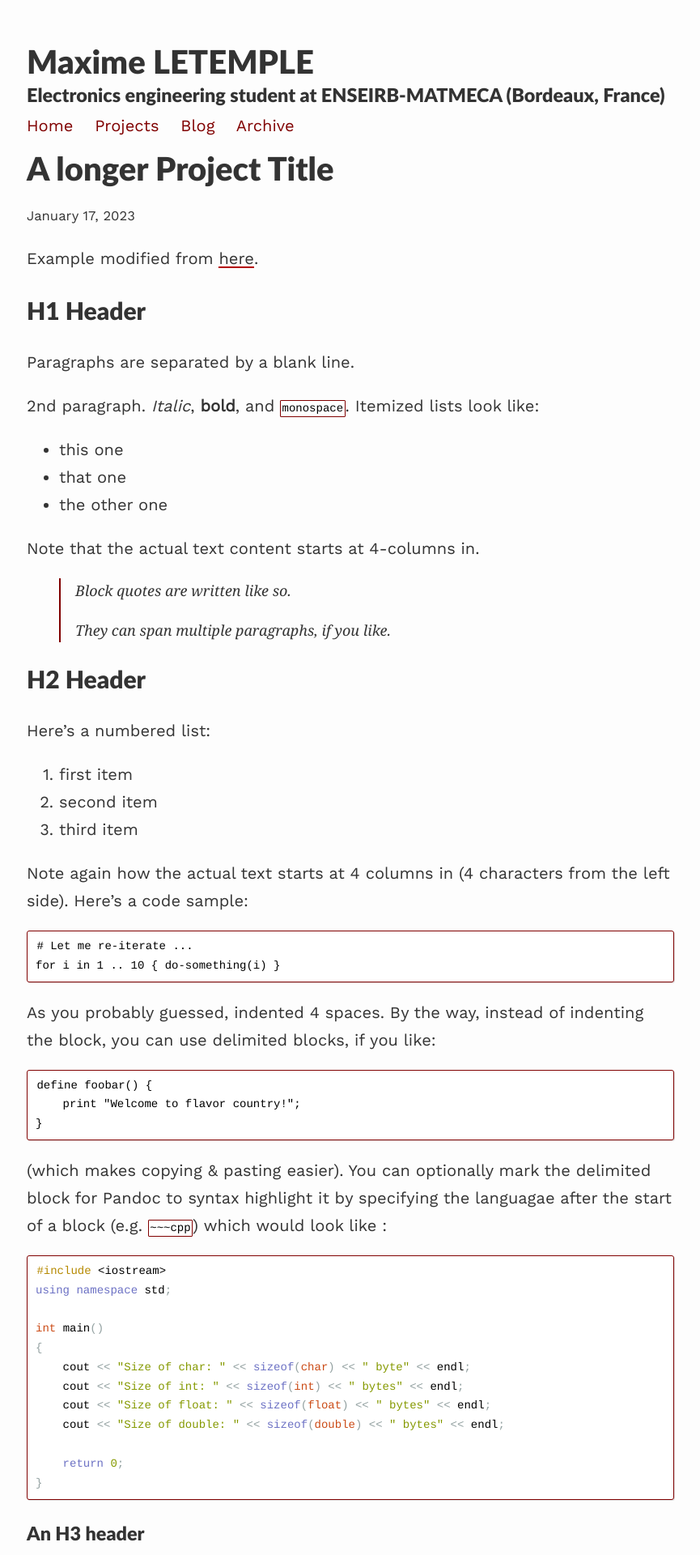
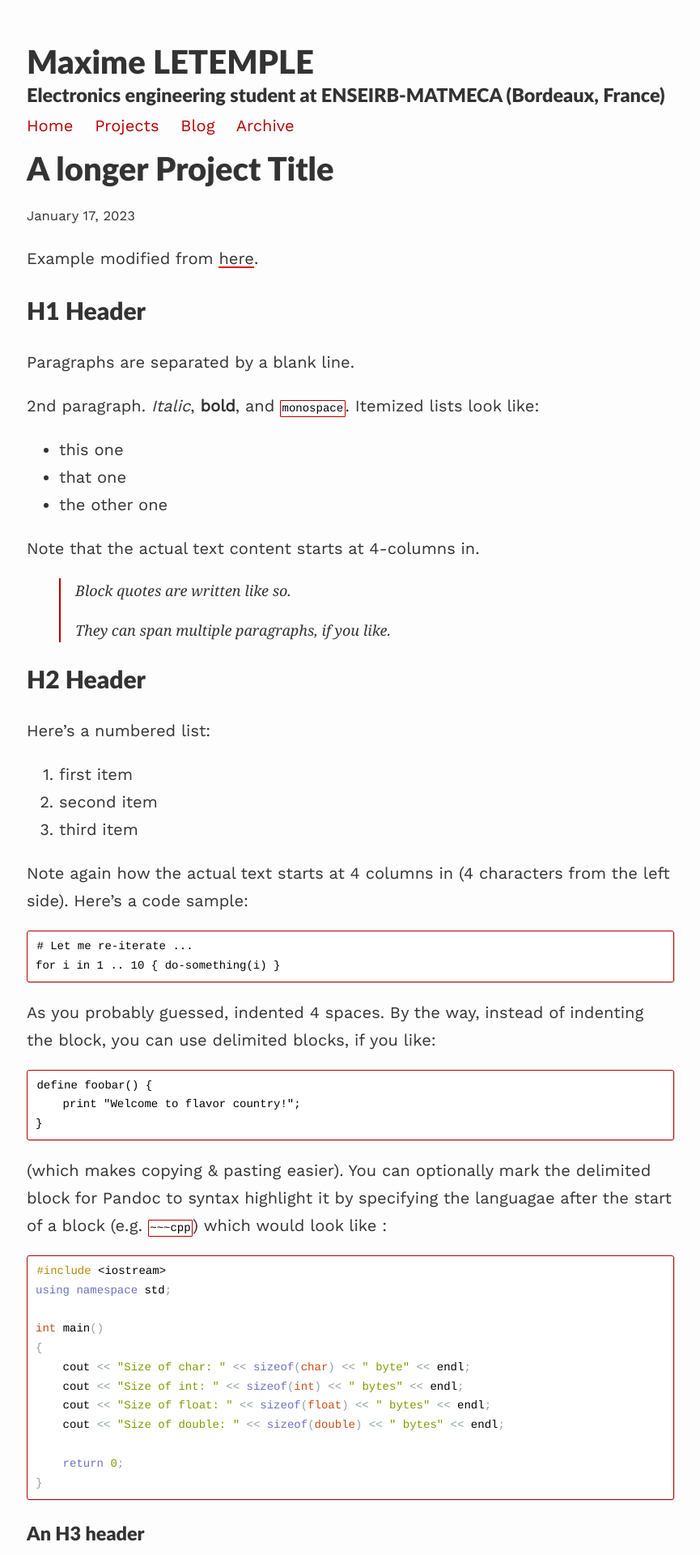
Before and after one commit to maxletemple/maxletemple.github.io_old, a Jekyll site: the page built from _projects/longerProjectTitle.md, in a window 1280 px wide. Shown: the top 1920 px of the page at 81% size, without its empty margins (207-1072 px from the left). Built offline with Jekyll 4.4.1, drawn with Linux system fonts in a browser that asks for light colours; nearby versions of some CDN libraries; formulas are drawn with MathJax 3.

Commit message:
Update variables.scss
changed brand-color

```diff
--- a/assets/css/_sass/variables.scss
+++ b/assets/css/_sass/variables.scss
@@ -8,7 +8,7 @@ $spacing-unit:     30px;
 $light-gray: gray;
 $text-color:       #333;
 $background-color: #fdfdfd;
-$brand-color:      #800000;
+$brand-color:      #b60000;
 $projectbox-text:  #1e2126;
 
 // Color scheme for light
```
